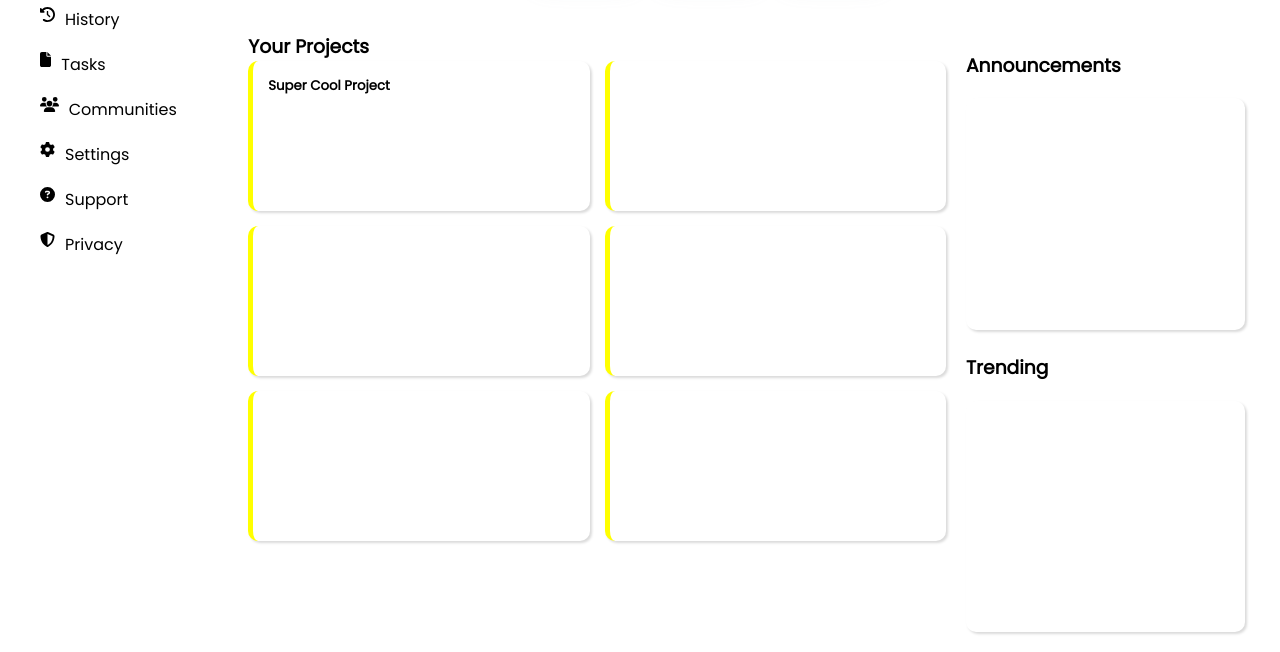
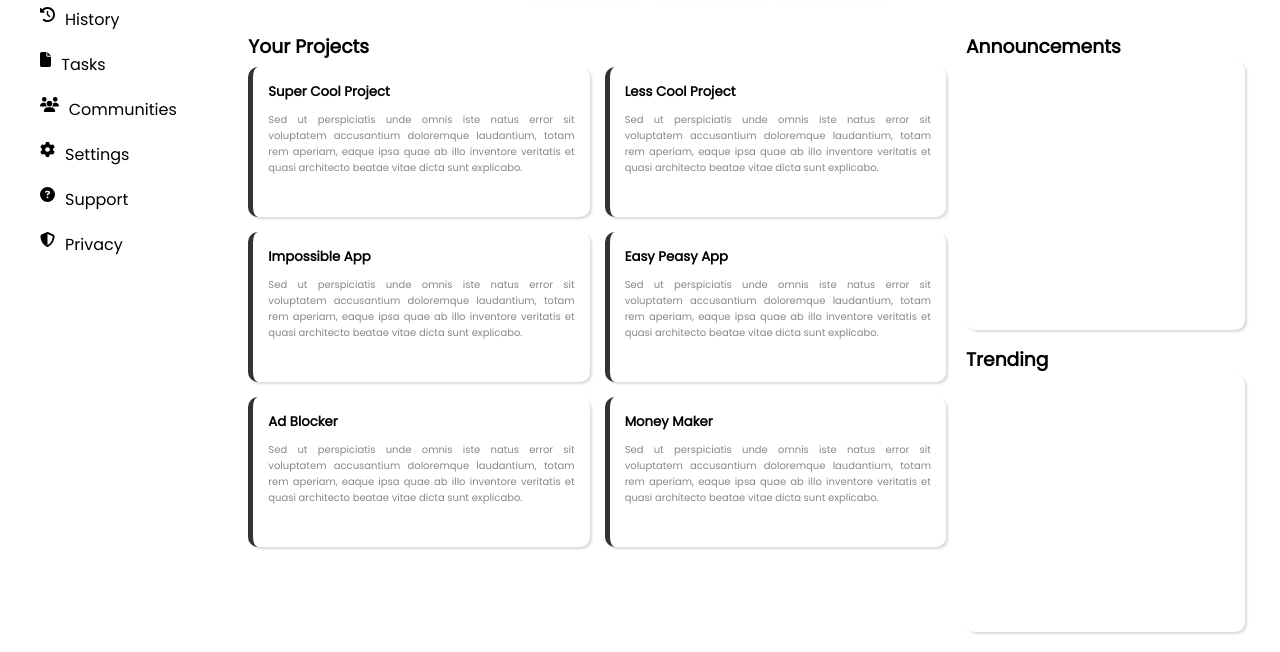
Before and after one commit to HeyListen101/odin-admin-dashboard, a plain HTML site: page index.html in a window 1280 px wide. Shown: the part 148-800 px from the top of the page. Drawn offline with Linux system fonts and the light colour scheme.

Commit message:
Complete v1

```diff
--- a/index.html
+++ b/index.html
@@ -68,46 +68,46 @@
                 </div>
                 <div id="main-content">
                     <div id="projects">
-                        <h3>Your Projects</h3>
                         <div id="project-container">
+                            <h3>Your Projects</h3>
                             <div>
                                 <h5>Super Cool Project</h5>
-                                <p></p>
+                                <p>Sed ut perspiciatis unde omnis iste natus error sit voluptatem accusantium doloremque laudantium, totam rem aperiam, eaque ipsa quae ab illo inventore veritatis et quasi architecto beatae vitae dicta sunt explicabo.</p>
                                 <div class="card-actions">
                                     <img src="">
                                 </div>
                             </div>
                             <div>
-                                <h3></h3>
-                                <p></p>
+                                <h5>Less Cool Project</h5>
+                                <p>Sed ut perspiciatis unde omnis iste natus error sit voluptatem accusantium doloremque laudantium, totam rem aperiam, eaque ipsa quae ab illo inventore veritatis et quasi architecto beatae vitae dicta sunt explicabo.</p>
                                 <div class="card-actions">
                                     <img src="">
                                 </div>
                             </div>
                             <div>
-                                <h3></h3>
-                                <p></p>
+                                <h5>Impossible App</h5>
+                                <p>Sed ut perspiciatis unde omnis iste natus error sit voluptatem accusantium doloremque laudantium, totam rem aperiam, eaque ipsa quae ab illo inventore veritatis et quasi architecto beatae vitae dicta sunt explicabo.</p>
                                 <div class="card-actions">
                                     <img src="">
                                 </div>
                             </div>
                             <div>
-                                <h3></h3>
-                                <p></p>
+                                <h5>Easy Peasy App</h5>
+                                <p>Sed ut perspiciatis unde omnis iste natus error sit voluptatem accusantium doloremque laudantium, totam rem aperiam, eaque ipsa quae ab illo inventore veritatis et quasi architecto beatae vitae dicta sunt explicabo.</p>
                                 <div class="card-actions">
                                     <img src="">
                                 </div>
                             </div>
                             <div>
-                                <h3></h3>
-                                <p></p>
+                                <h5>Ad Blocker</h5>
+                                <p>Sed ut perspiciatis unde omnis iste natus error sit voluptatem accusantium doloremque laudantium, totam rem aperiam, eaque ipsa quae ab illo inventore veritatis et quasi architecto beatae vitae dicta sunt explicabo.</p>
                                 <div class="card-actions">
                                     <img src="">
                                 </div>
                             </div>
                             <div>
-                                <h3></h3>
-                                <p></p>
+                                <h5>Money Maker</h5>
+                                <p>Sed ut perspiciatis unde omnis iste natus error sit voluptatem accusantium doloremque laudantium, totam rem aperiam, eaque ipsa quae ab illo inventore veritatis et quasi architecto beatae vitae dicta sunt explicabo.</p>
                                 <div class="card-actions">
                                     <img src="">
                                 </div>
--- a/style.css
+++ b/style.css
@@ -136,6 +136,7 @@ body {
 #project-container {
     display: grid;
     grid-template-columns: 1fr 1fr;
+    grid-template-rows: 20px;
     grid-auto-rows: 150px;
     gap: 15px;
 }
@@ -150,8 +151,12 @@ h5 {
     padding: 0;
 }
 
+h3 {
+    margin: 0;
+}
+
 #project-container > div {
-    border-left: 5px solid yellow;
+    border-left: 5px solid #333333;
     box-shadow: rgba(0, 0, 0, 0.15) 1.95px 1.95px 2.6px;
     background-color: white;
     border-radius: 10px;
@@ -170,7 +175,14 @@ h5 {
     border-radius: 10px;
 }
 
+p {
+    color: #888888;
+    font-size: 10px;
+    text-align: justify;
+}
+
 #trending {
     display: flex;
     flex-direction: column;
+    padding-top: 10px;
 }
```
